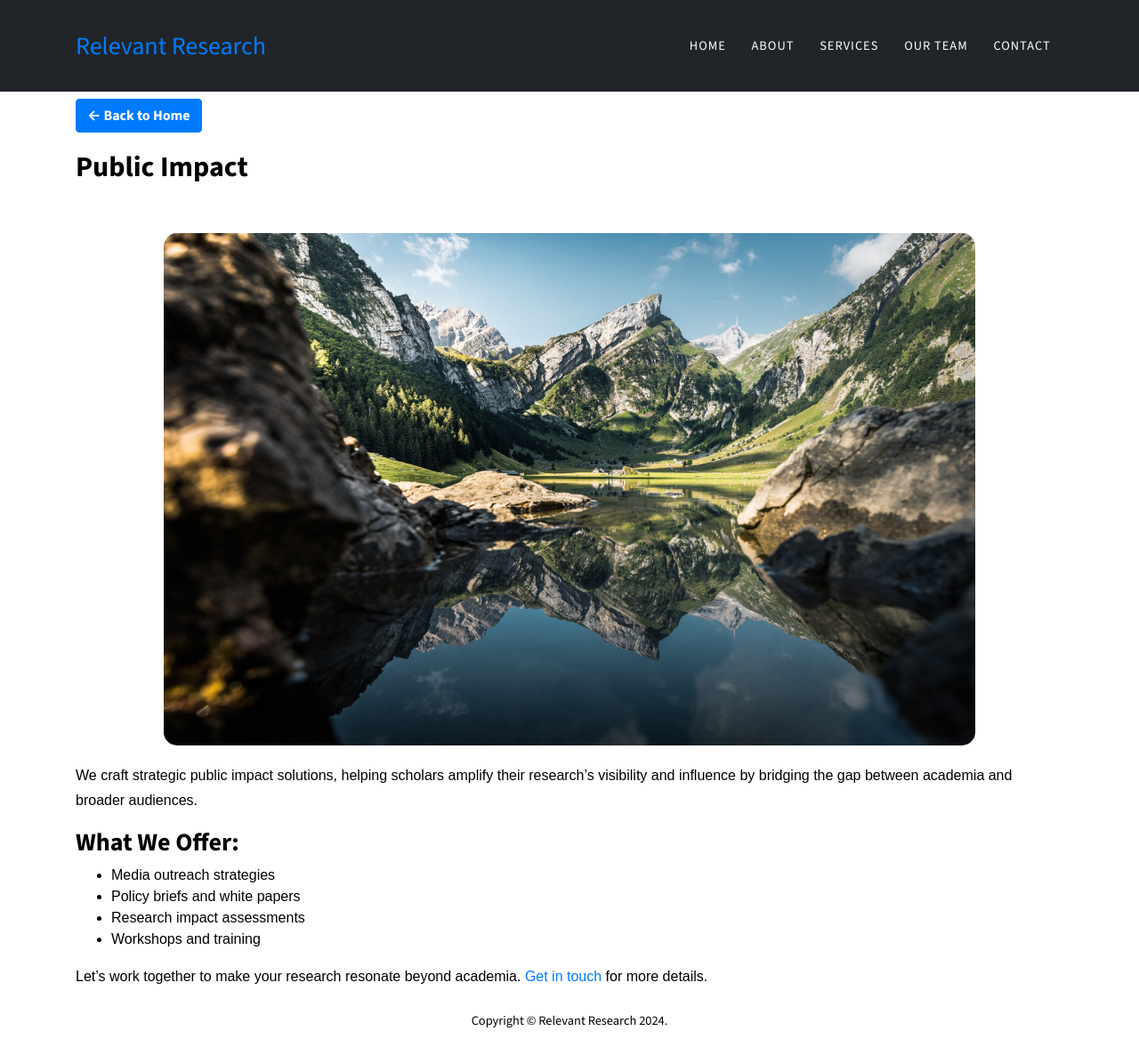
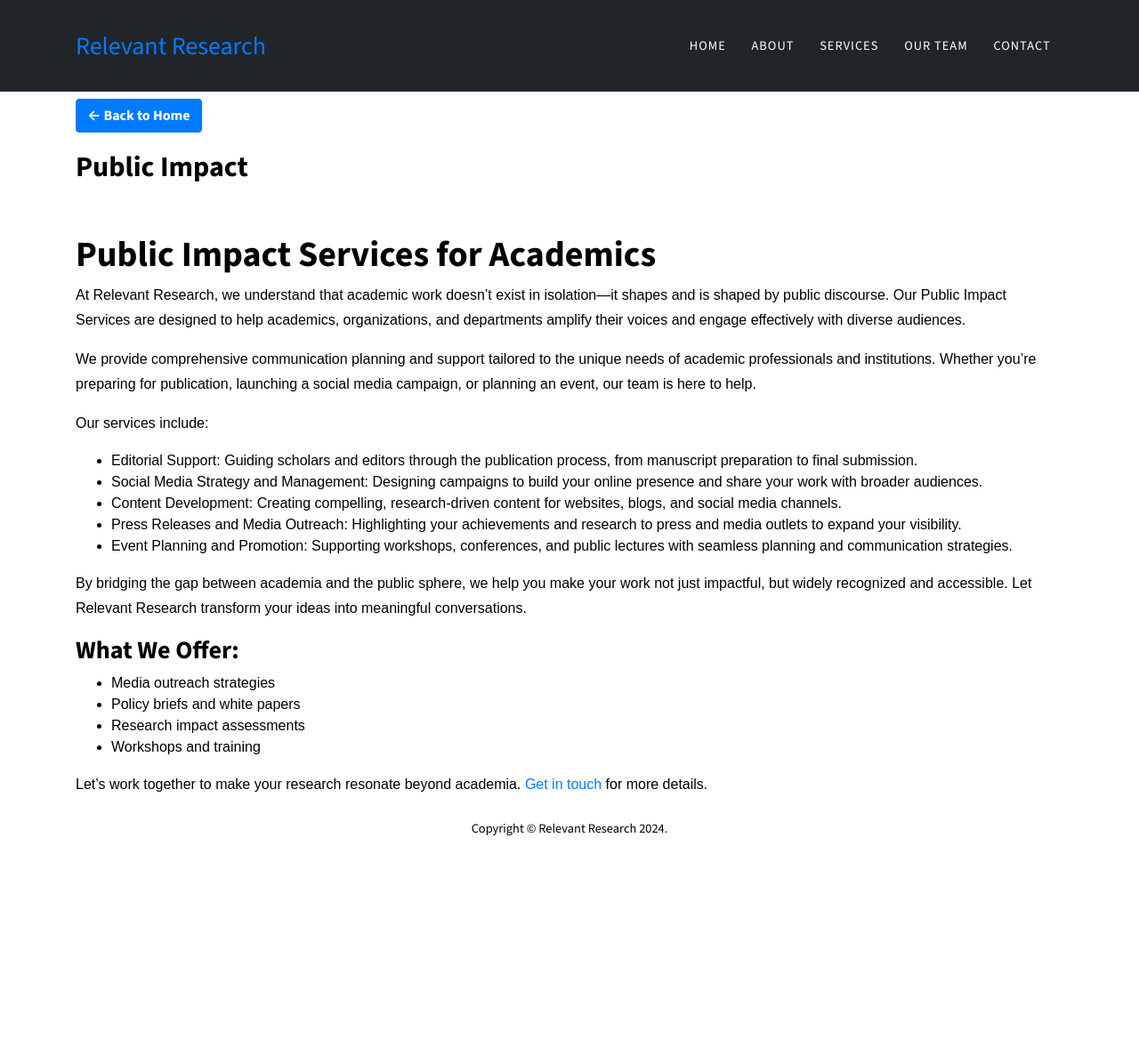
Before and after one commit to RelevantResearch/Relevant-research-website, a Jekyll site: the page built from public-impact.md, in a window 1280 px wide and 1168 px high. Shown: the whole window at 89% size. Built offline with Jekyll 4.4.1, drawn with Linux system fonts in a browser that asks for light colours; nearby versions of some CDN libraries; some web fonts are replaced; library files that are not in the unit come from our copies.

Commit message:
Update public-impact.md

```diff
--- a/public-impact.md
+++ b/public-impact.md
@@ -3,11 +3,27 @@ layout: page
 title: "Public Impact"
 permalink: /public-impact/
 ---
-
+<!--
 <div class="image">
     <img src="/assets/img/blog/image3.jpg" alt="mountain">
 </div>
 We craft strategic public impact solutions, helping scholars amplify their research’s visibility and influence by bridging the gap between academia and broader audiences.
+-->
+
+# Public Impact Services for Academics
+
+At Relevant Research, we understand that academic work doesn’t exist in isolation—it shapes and is shaped by public discourse. Our Public Impact Services are designed to help academics, organizations, and departments amplify their voices and engage effectively with diverse audiences.
+
+We provide comprehensive communication planning and support tailored to the unique needs of academic professionals and institutions. Whether you’re preparing for publication, launching a social media campaign, or planning an event, our team is here to help.
+
+Our services include:
+- Editorial Support: Guiding scholars and editors through the publication process, from manuscript preparation to final submission.
+- Social Media Strategy and Management: Designing campaigns to build your online presence and share your work with broader audiences.
+ - Content Development: Creating compelling, research-driven content for websites, blogs, and social media channels.
+ - Press Releases and Media Outreach: Highlighting your achievements and research to press and media outlets to expand your visibility.
+ - Event Planning and Promotion: Supporting workshops, conferences, and public lectures with seamless planning and communication strategies.
+
+By bridging the gap between academia and the public sphere, we help you make your work not just impactful, but widely recognized and accessible. Let Relevant Research transform your ideas into meaningful conversations.
 
 ### What We Offer:
 - Media outreach strategies
```
